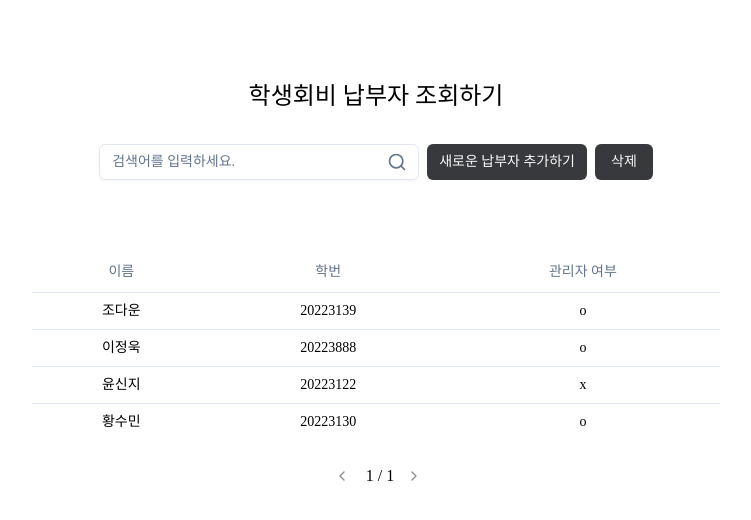
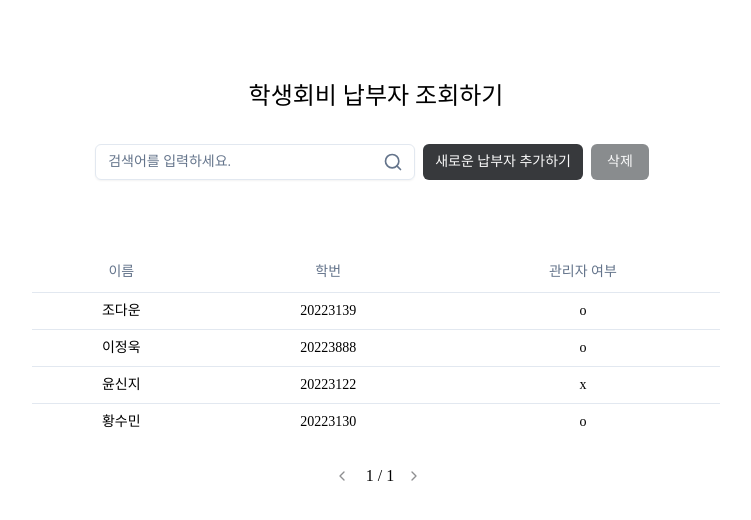
Before and after one commit to billilge/frontend, a Next.js app: page /desktop/payer-inquiry in a window 1280 px wide. Shown: the top 520 px of the page, without its empty margins (264-1015 px from the left). Built offline with nearby package versions, Linux system fonts and the light colour scheme.

Commit message:
fix: 완료 버튼 위치 변경

```diff
--- a/src/app/desktop/payer-inquiry/page.tsx
+++ b/src/app/desktop/payer-inquiry/page.tsx
@@ -123,7 +123,7 @@ export default function PayerInquiryPage() {
               <div className="flex gap-2">
                 <Button
                   type="button"
-                  variant="primary"
+                  variant="secondary"
                   onClick={toggleDeleteModeAdded}
                 >
                   {isDeleteModeAdded ? '취소' : '삭제'}
@@ -156,19 +156,11 @@ export default function PayerInquiryPage() {
         </Sidebar>
         <Button
           type="button"
-          variant="primary"
+          variant="secondary"
           onClick={toggleDeleteModeOriginal}
         >
           {isDeleteModeOriginal ? '취소' : '삭제'}
         </Button>
-      </div>
-      <div className="flex items-center justify-between">
-        <TableComponent
-          data={data}
-          showCheckboxes={isDeleteModeOriginal}
-          selected={selectedOriginal}
-          setSelected={setSelectedOriginal}
-        />
         <div className="flex gap-2">
           {isDeleteModeOriginal && (
             <Button
@@ -182,6 +174,14 @@ export default function PayerInquiryPage() {
           )}
         </div>
       </div>
+      <div className="flex items-center justify-between">
+        <TableComponent
+          data={data}
+          showCheckboxes={isDeleteModeOriginal}
+          selected={selectedOriginal}
+          setSelected={setSelectedOriginal}
+        />
+      </div>
     </div>
   );
 }
```
